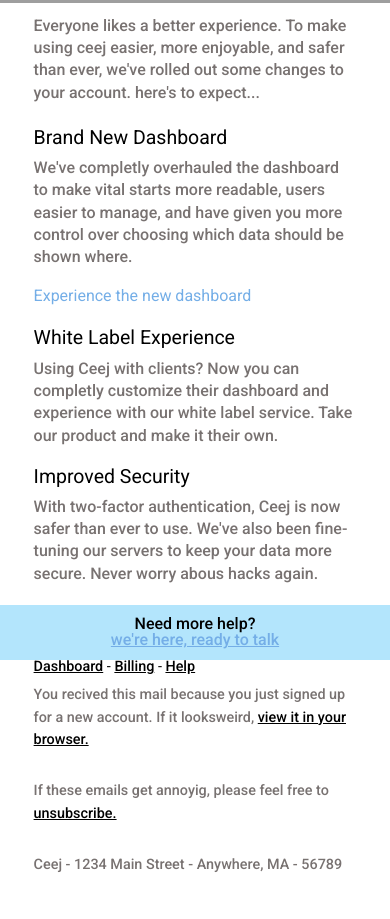
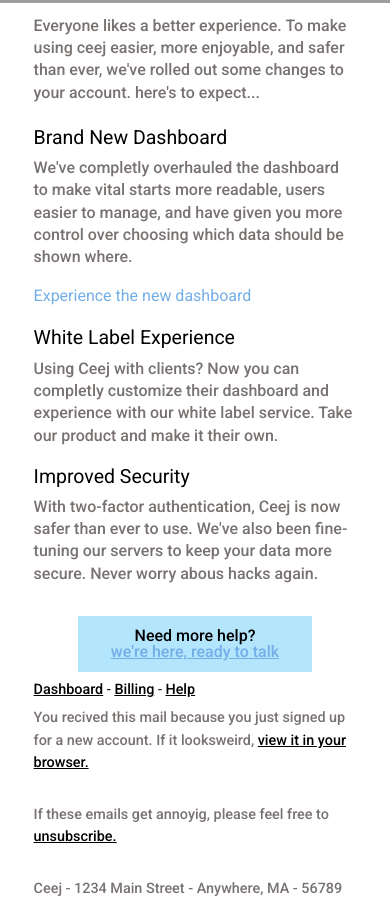
Before and after one commit to NicoKnecht/practica-mail, a plain HTML site: page index.html in a window 390 px wide. Shown: the part 706-1625 px from the top of the page. Before the commit the page ends 1602 px from the top, so only its background shows below. Drawn offline with Linux system fonts and the light colour scheme; grey boxes are pictures that could not be loaded.

Commit message:
responsive modification

```diff
--- a/css/style.css
+++ b/css/style.css
@@ -105,8 +105,9 @@ font-weight: 500;
 
 @media  (min-width:0px)and (max-width:768px) {
 
- main, aside, footer{
-    margin:0% 0%;
+ main,  footer{
+    margin-right: 0%;
+    margin-left:0%;
 
   }
 
@@ -125,3 +126,5 @@ header .logo{
 }
 
  } /*mobile*/
+
+ /* subir a github!!!  segunda version*/
```
